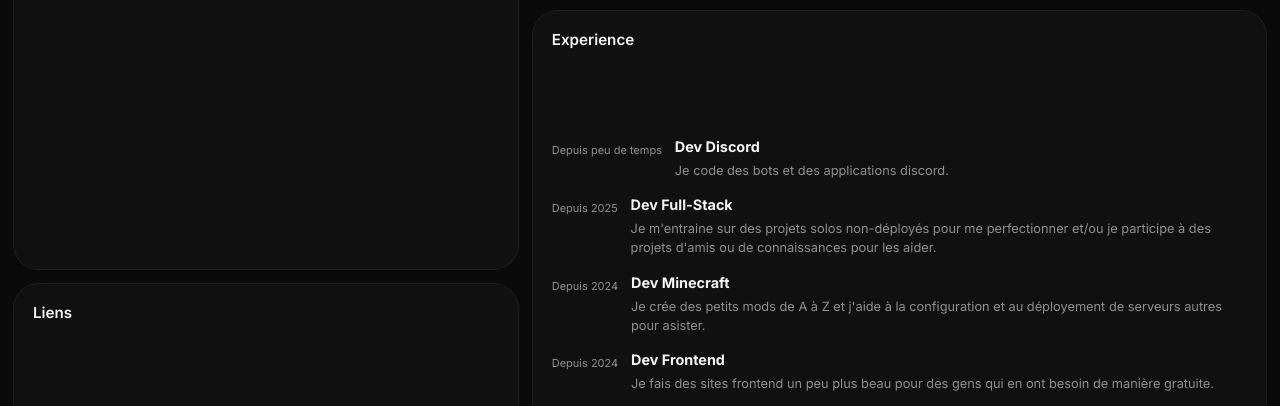
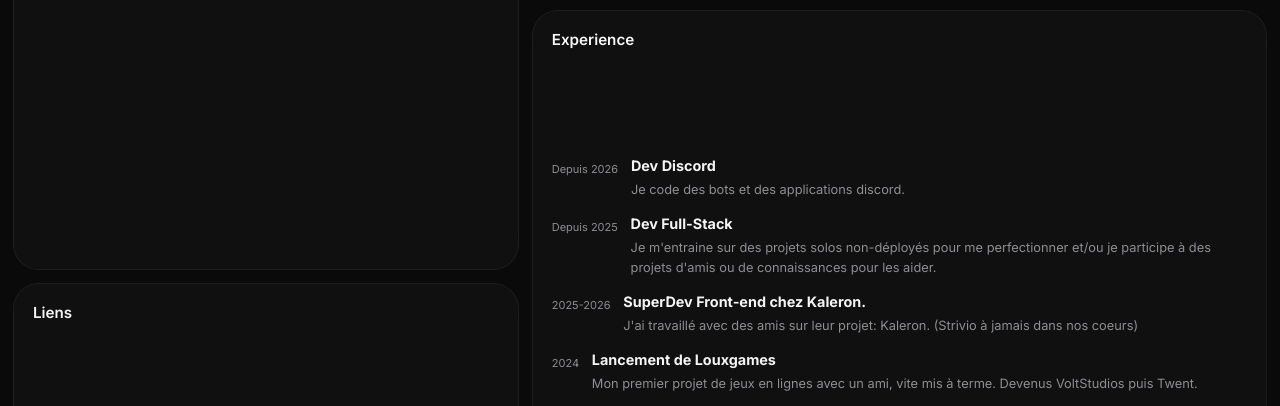
Before and after one commit to Archie442/archie442.github.io, a plain HTML site: page index.html in a window 1280 px wide. Shown: the part 302-708 px from the top of the page. Drawn offline with Linux system fonts and the light colour scheme.

Commit message:
Edit de l'onglet experience

```diff
--- a/index.html
+++ b/index.html
@@ -75,7 +75,7 @@
       <div class="timeline">
             <div class="timeline-item">
           <div class="timeline-left">
-            <span>Depuis peu de temps</span>
+            <span>Depuis 2026</span>
           </div>
 
           <div class="timeline-right">
@@ -97,23 +97,23 @@
 
         <div class="timeline-item">
           <div class="timeline-left">
-            <span>Depuis 2024</span>
+            <span>2025-2026</span>
           </div>
 
           <div class="timeline-right">
-            <h3>Dev Minecraft</h3>
-            <p>Je crée des petits mods de A à Z et j'aide à la configuration et au déployement de serveurs autres pour asister.</p>
+            <h3>SuperDev Front-end chez Kaleron.</h3>
+            <p>J'ai travaillé avec des amis sur leur projet: Kaleron. (Strivio à jamais dans nos coeurs)</p>
           </div>
         </div>
 
         <div class="timeline-item">
           <div class="timeline-left">
-            <span>Depuis 2024</span>
+            <span>2024</span>
           </div>
 
           <div class="timeline-right">
-            <h3>Dev Frontend</h3>
-            <p>Je fais des sites frontend un peu plus beau pour des gens qui en ont besoin de manière gratuite.</p>
+            <h3>Lancement de Louxgames</h3>
+            <p>Mon premier projet de jeux en lignes avec un ami, vite mis à terme. Devenus VoltStudios puis Twent.</p>
           </div>
         </div>
 
```
